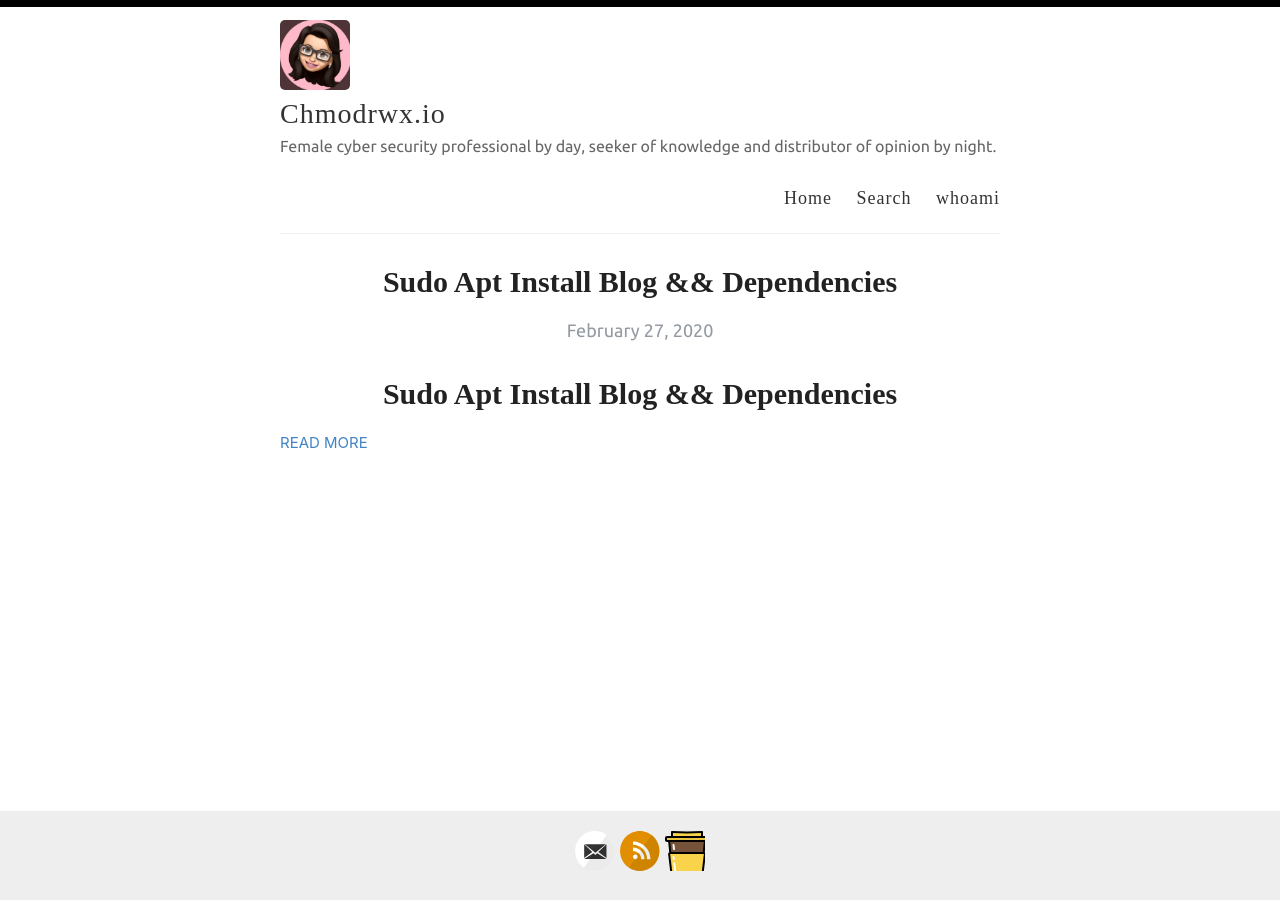
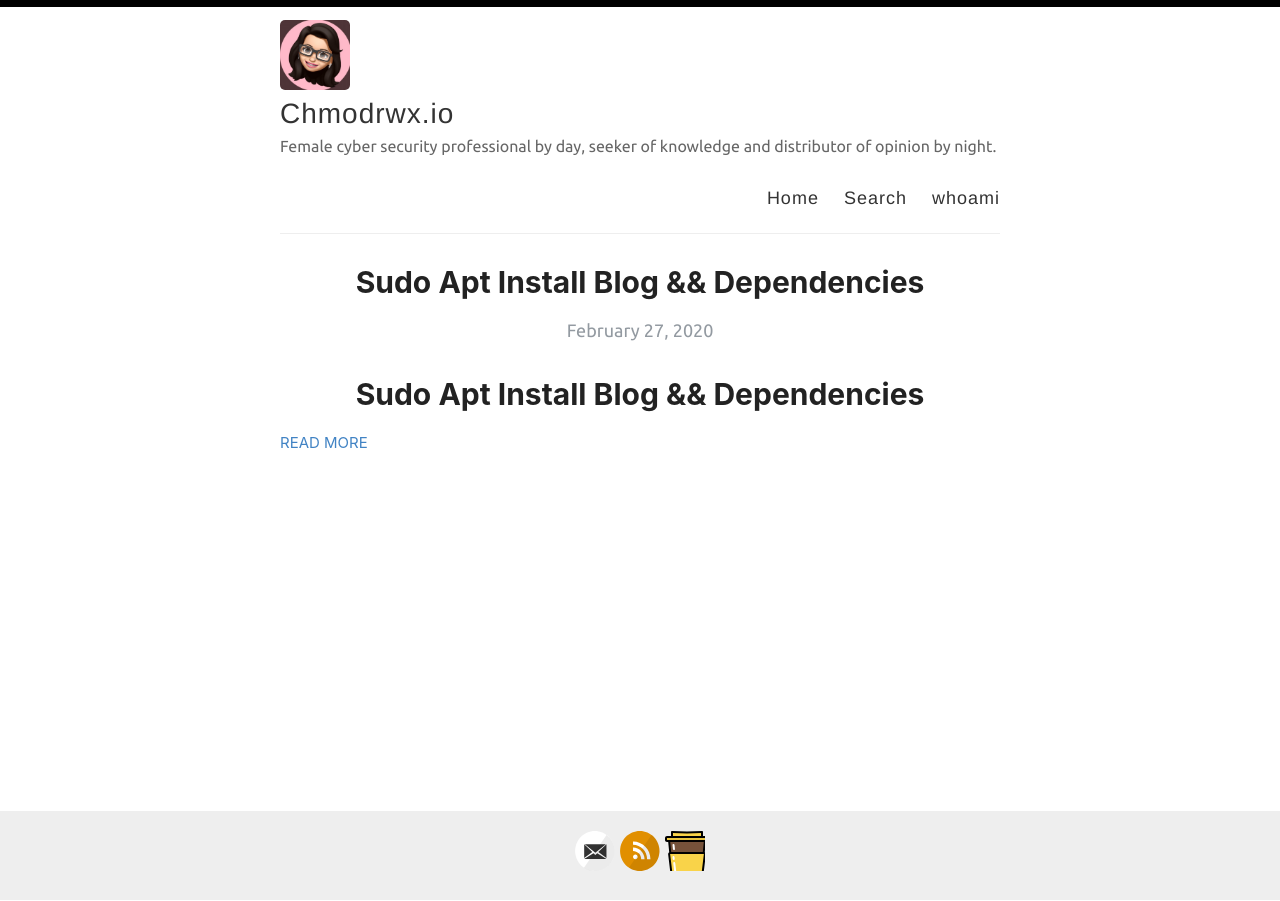
Before and after one commit to chmodrwxio/chmodrwxio.github.io, a Jekyll site: the page built from index.html, in a window 1280 px wide. Built offline with Jekyll 4.4.1, drawn with Linux system fonts in a browser that asks for light colours; the list of posts is cut into pages by our own code.

Commit message:
restore
restore to resolve changes of fonts.  Will make changes to _variables.

```diff
--- a/assets/style.scss
+++ b/assets/style.scss
@@ -317,7 +317,7 @@
   margin: 0;
   color: $darkGray;
   cursor: pointer;
-  font-family: Ubuntu Mono;
+  font-family: $helveticaNeue;
   font-weight: 300;
   font-size: 28px;
   letter-spacing: 1px;
@@ -341,7 +341,7 @@
 nav {
   float: right;
   margin-top: 23px; // @TODO: Vertically middle align
-  font-family: Ubuntu Mono;
+  font-family: $helveticaNeue;
   font-size: 18px;
 
   @include mobile {
@@ -455,7 +455,7 @@
 }
 
 .post h1{
-  font-family: Ubuntu Mono;
+  font-family: -system-ui, -apple-system, BlinkMacSystemFont, "Segoe UI", Roboto, Helvetica, Arial, sans-serif, "Apple Color Emoji", "Segoe UI Emoji", "Segoe UI Symbol";
   text-align: center;
   font-weight: bold;
   font-kerning: auto;
@@ -464,7 +464,7 @@
 }
 
 .page h1{
-  font-family: -system-ui, -apple-system, BlinkMacSystemFont, "Segoe UI", Ubuntu, Roboto, Helvetica, Arial, sans-serif, "Apple Color Emoji", "Segoe UI Emoji", "Segoe UI Symbol";
+  font-family: -system-ui, -apple-system, BlinkMacSystemFont, "Segoe UI", Roboto, Helvetica, Arial, sans-serif, "Apple Color Emoji", "Segoe UI Emoji", "Segoe UI Symbol";
   text-align: center;
   font-weight: bold;
   font-kerning: auto;
@@ -486,7 +486,7 @@
 .cd-container a {
   color: #30434e;
   text-decoration: none;
-  font-family: "Ubuntu", Ubuntu Mono;
+  font-family: "Open Sans", sans-serif;
 }
 
 .cd-container img {
@@ -494,7 +494,7 @@
 }
 
 .cd-container h1, .cd-container h2 {
-  font-family: "Ubuntu", Ubuntu Mono;
+  font-family: "Open Sans", sans-serif;
   font-weight: bold;
 }
 
```
